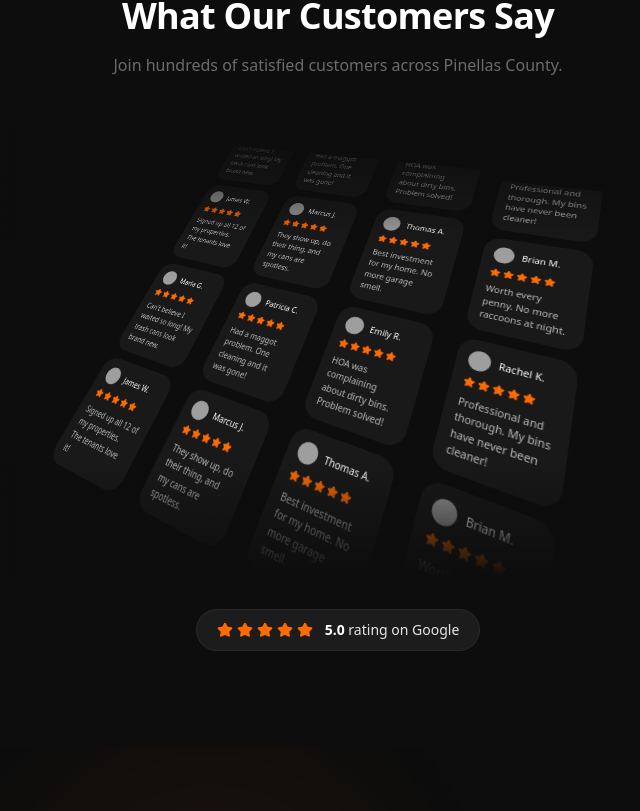
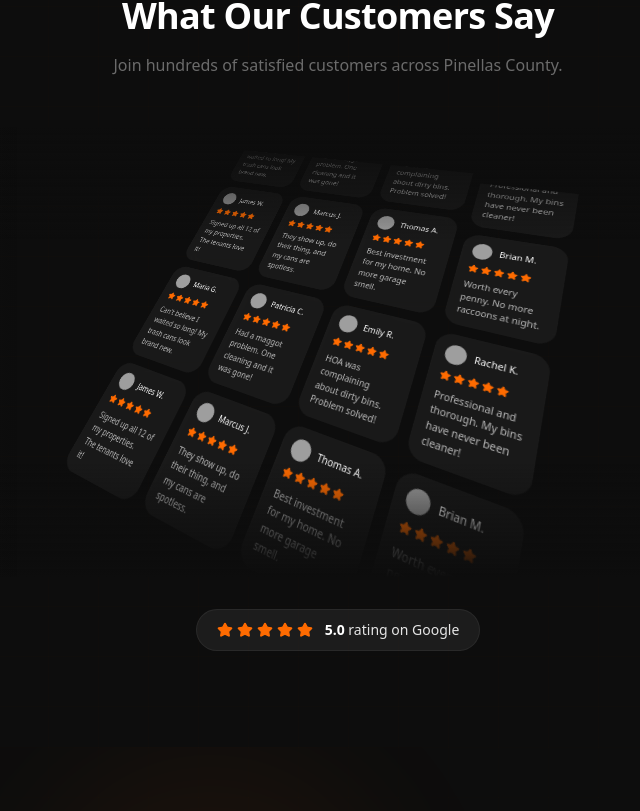
Before and after one commit to dexterATX/largo-can-cleaning, a Next.js app: page / in a window 1280 px wide. Shown: the part 2869-3680 px from the top of the page, without its empty margins (302-942 px from the left). Built offline with nearby package versions, Linux system fonts and the light colour scheme; no server answers; grey boxes are pictures that could not be loaded.

Commit message:
Remove Marquee padding so column gap works

```diff
--- a/src/components/sections/Testimonials.tsx
+++ b/src/components/sections/Testimonials.tsx
@@ -149,22 +149,22 @@ export default function Testimonials() {
               'translateX(-30px) translateY(0px) translateZ(-50px) rotateX(20deg) rotateY(-10deg) rotateZ(20deg)',
           }}
         >
-          <Marquee pauseOnHover vertical className="[--duration:25s] [--gap:0.75rem]">
+          <Marquee pauseOnHover vertical className="[--duration:25s] [--gap:0.75rem] !p-0">
             {firstRow.map((review) => (
               <ReviewCard key={review.name} {...review} />
             ))}
           </Marquee>
-          <Marquee reverse pauseOnHover vertical className="[--duration:25s] [--gap:0.75rem]">
+          <Marquee reverse pauseOnHover vertical className="[--duration:25s] [--gap:0.75rem] !p-0">
             {secondRow.map((review) => (
               <ReviewCard key={review.name} {...review} />
             ))}
           </Marquee>
-          <Marquee reverse pauseOnHover vertical className="[--duration:25s] [--gap:0.75rem]">
+          <Marquee reverse pauseOnHover vertical className="[--duration:25s] [--gap:0.75rem] !p-0">
             {thirdRow.map((review) => (
               <ReviewCard key={review.name} {...review} />
             ))}
           </Marquee>
-          <Marquee pauseOnHover vertical className="[--duration:25s] [--gap:0.75rem]">
+          <Marquee pauseOnHover vertical className="[--duration:25s] [--gap:0.75rem] !p-0">
             {fourthRow.map((review) => (
               <ReviewCard key={review.name} {...review} />
             ))}
```
